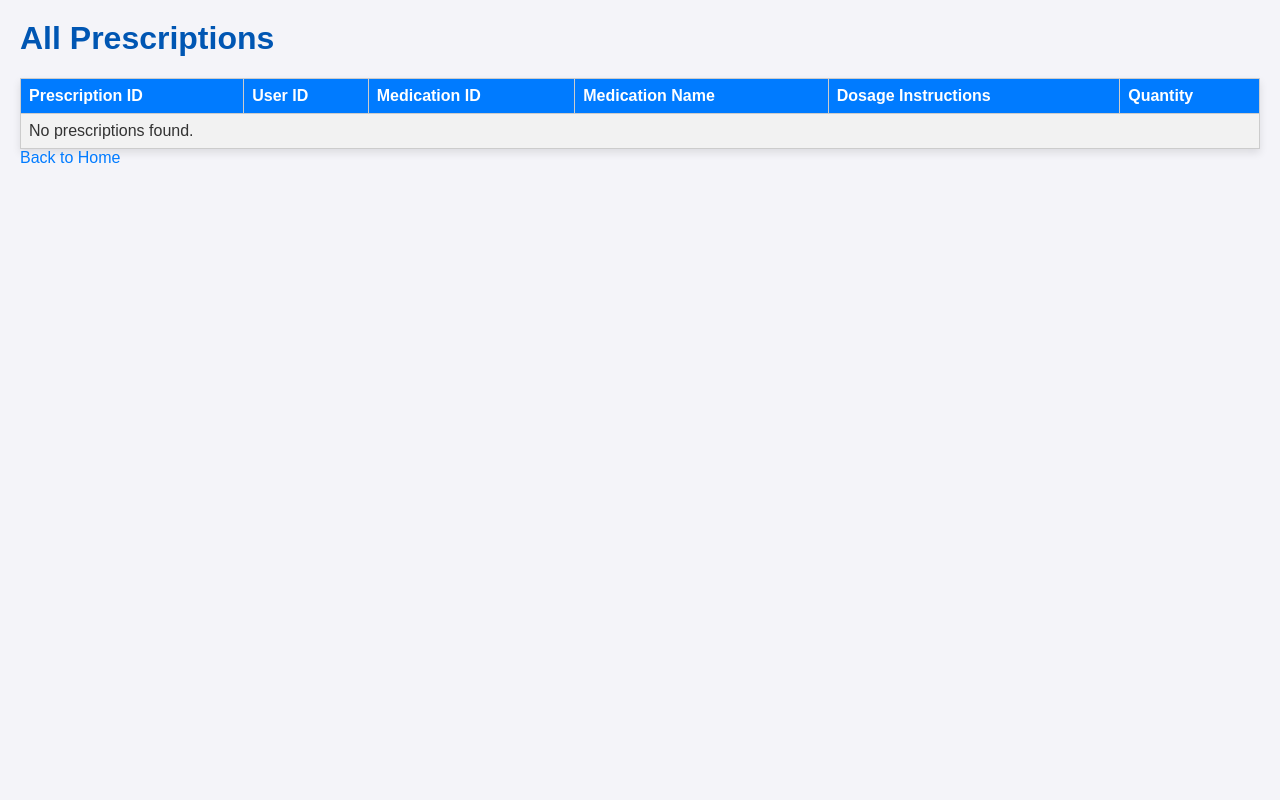
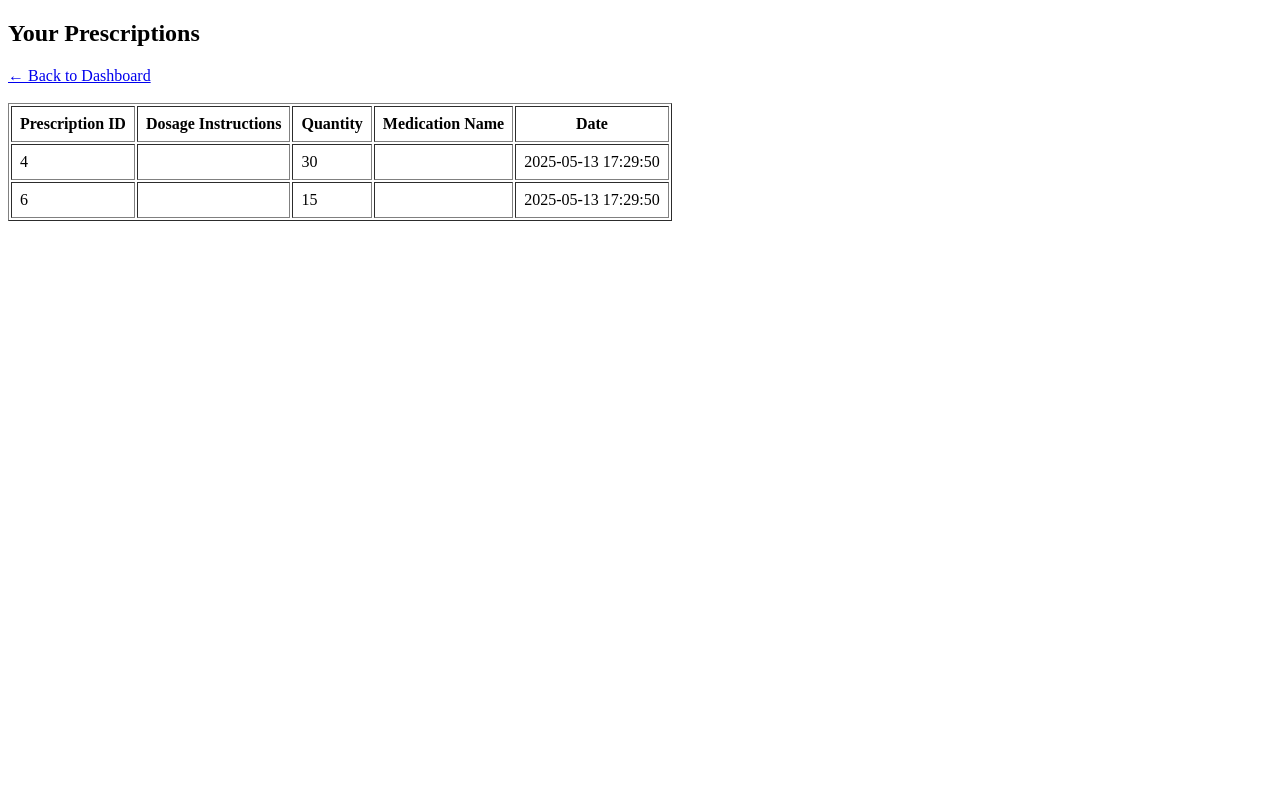
Before and after one commit to wjawara/CIS344FINAL, a PHP site: page /viewPrescriptions.php in a window 1280 px wide. Run offline with PHP 8.4, Linux system fonts and the light colour scheme; a user stored in the database is signed in; data comes from the database, SQL or seed files in the repository; data that the repository does not hold is empty.

Commit message:
Update viewPrescriptions.php

```diff
--- a/viewPrescriptions.php
+++ b/viewPrescriptions.php
@@ -1,83 +1,44 @@
+<?php
+session_start();
+if (!isset($_SESSION['userId']) || $_SESSION['userType'] !== 'patient') {
+    header("Location: login.php");
+    exit();
+}
+
+require_once 'PharmacyDatabase.php';
+$pharmacyDB = new PharmacyDatabase();
+$result = $pharmacyDB->getUserDetails($_SESSION['userId']);
+?>
+
+<!DOCTYPE html>
 <html>
-<head><title>View Prescriptions</title>
-<style>
-        body {
-            font-family: 'Arial', sans-serif;
-            background-color: #f4f4f9;
-            margin: 0;
-            padding: 20px;
-            color: #333;
-        }
-
-        h1 {
-            color: #0056b3;
-        }
-
-        table {
-            width: 100%;
-            border-collapse: collapse;
-            background-color: #ffffff;
-            box-shadow: 0 4px 8px rgba(0,0,0,0.1);
-        }
-
-        th, td {
-            border: 1px solid #ccc;
-            padding: 8px;
-            text-align: left;
-        }
-
-        th {
-            background-color: #007bff;
-            color: white;
-        }
-
-        tr:nth-child(even) {
-            background-color: #f2f2f2;
-        }
-
-        a {
-            color: #007bff;
-            text-decoration: none;
-            transition: color 0.3s;
-        }
-
-        a:hover {
-            color: #0056b3;
-        }
-
-        .no-data {
-            text-align: center;
-        }
-    </style>
+<head>
+    <title>My Prescriptions</title>
 </head>
 <body>
-    <h1>All Prescriptions</h1>
-    <table border="1">
+    <h2>Your Prescriptions</h2>
+    <a href="patient_dashboard.php">← Back to Dashboard</a><br><br>
+
+    <table border="1" cellpadding="8">
         <tr>
             <th>Prescription ID</th>
-            <th>User ID</th>
-            <th>Medication ID</th>
-            <th>Medication Name</th>
             <th>Dosage Instructions</th>
             <th>Quantity</th>
+            <th>Medication Name</th>
+            <th>Date</th>
         </tr>
-        <?php if (empty($prescriptions)): ?>
-            <tr>
-                <td colspan="6">No prescriptions found.</td>
-            </tr>
-        <?php else: ?>
-            <?php foreach ($prescriptions as $prescription): ?>
-                <tr>
-                    <td><?= htmlspecialchars($prescription['prescriptionId']) ?></td>
-                    <td><?= htmlspecialchars($prescription['userId']) ?></td>
-                    <td><?= htmlspecialchars($prescription['medicationId']) ?></td>
-                    <td><?= htmlspecialchars($prescription['medicationName']) ?></td>
-                    <td><?= htmlspecialchars($prescription['dosageInstructions']) ?></td>
-                    <td><?= htmlspecialchars($prescription['quantity']) ?></td>
-                </tr>
-            <?php endforeach; ?>
-        <?php endif; ?>
+        <?php while ($row = $result->fetch_assoc()) {
+            if ($row['prescriptionId']) {
+        ?>
+        <tr>
+            <td><?= $row['prescriptionId'] ?></td>
+
+            <td><?= htmlspecialchars($row['dosageInstructions']) ?></td>
+            <td><?= $row['quantity'] ?></td>
+            <td><?= $row['medicationName'] ?></td>
+            <td><?= $row['prescribedDate'] ?></td>
+        </tr>
+        <?php }} ?>
     </table>
-    <a href="PharmacyServer.php">Back to Home</a>
 </body>
 </html>
```
